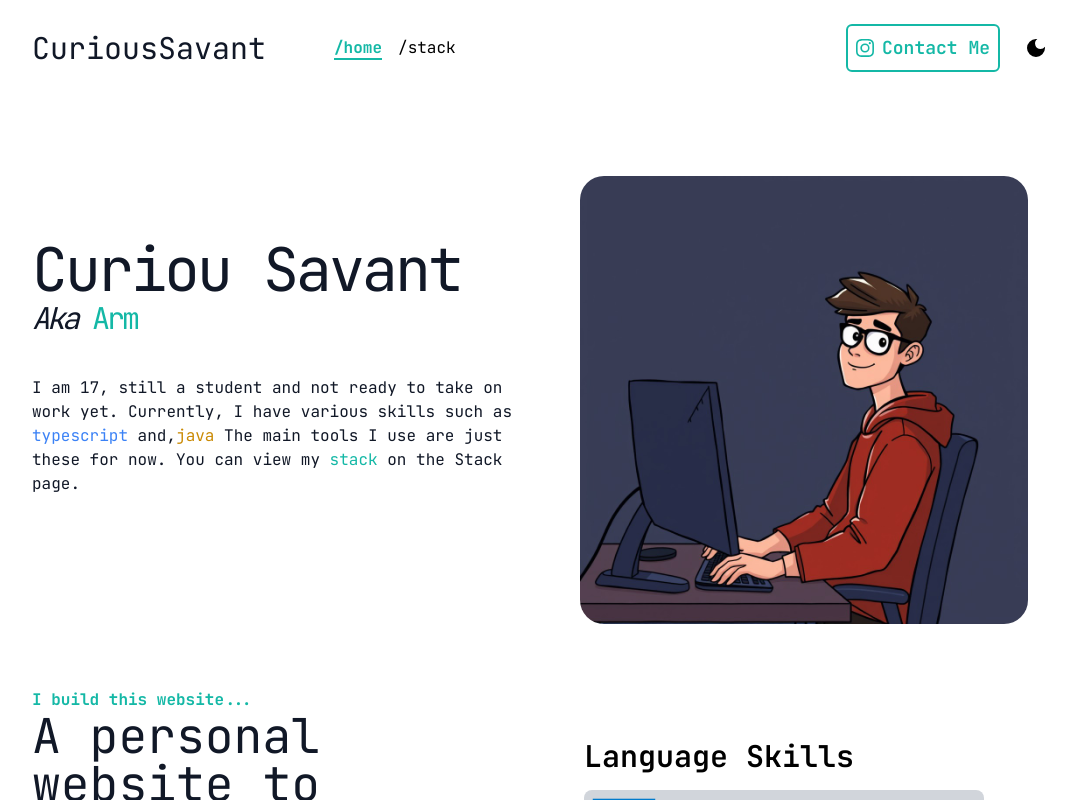
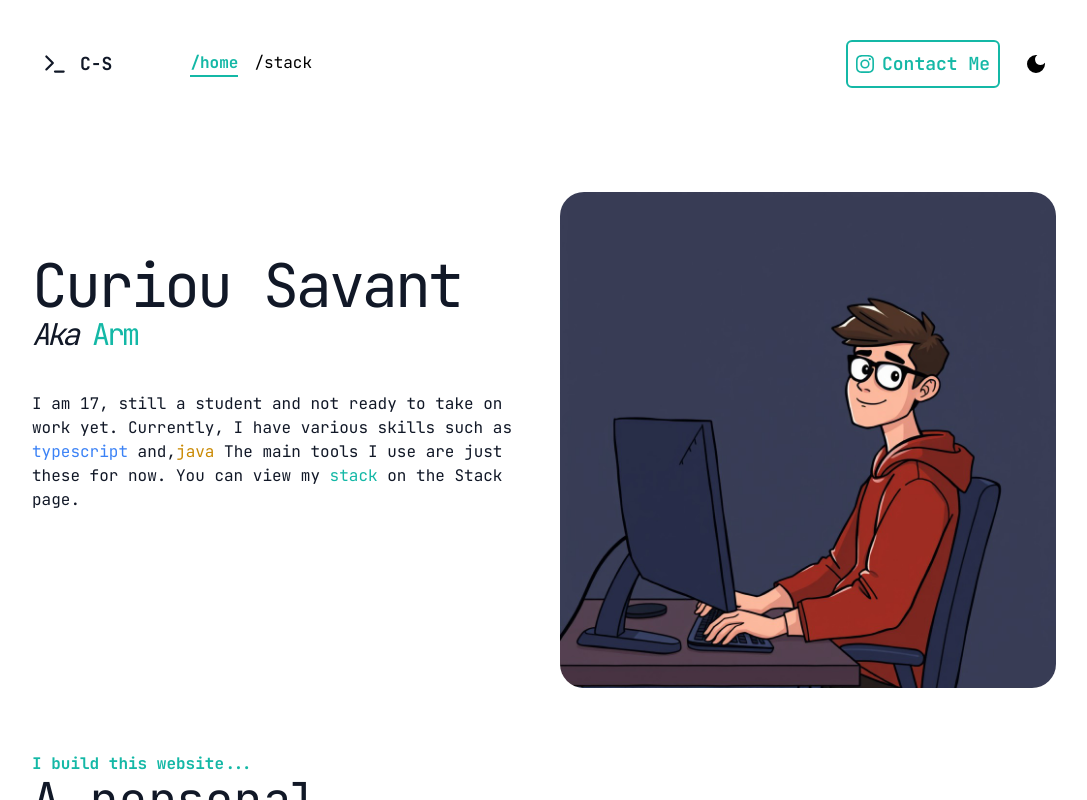
Before and after one commit to CuriousSavant/next-portfolio, a Next.js app: page / in a window 1280 px wide. Shown: the top 800 px of the page, without its empty margins (96-1183 px from the left). Built offline with nearby package versions, Linux system fonts and the light colour scheme.

Commit message:
style: update elm and footer icon colors, adjust avatar size

```diff
--- a/components/About.tsx
+++ b/components/About.tsx
@@ -53,7 +53,7 @@ const CodeComponent = ({ lang, level, logo }: ICodeComponent) => {
 
 	return (
 		<motion.div
-			className="w-full md:w-[400px] h-16 md:h-20 bg-gray-300 dark:bg-gray-800 flex items-center rounded-lg p-2"
+			className="w-full md:w-[400px] h-16 md:h-20 bg-gray-200 dark:bg-gray-900 flex items-center rounded-lg p-2"
 			whileHover={{ scale: 1.05 }}
 		>
 			<img
--- a/components/Footer.tsx
+++ b/components/Footer.tsx
@@ -24,7 +24,7 @@ const Footer = () => {
                         whileHover={{
                             y: -5,
                         }}>
-                        <Link href={link.href} className='hover:text-pink-600 transition duration-150 ease-in-out'>{link.icon}</Link>
+                        <Link href={link.href} className='dark:text-white text-gray-900 hover:text-teal-600 transition duration-150 ease-in-out'>{link.icon}</Link>
                     </motion.div>
                 ))}
             </div>
--- a/components/Hero.tsx
+++ b/components/Hero.tsx
@@ -8,7 +8,7 @@ import { motion } from 'framer-motion'
 const Hero = () => {
   return (
     <div className='px-2.5 md:p-2 lg:p-0'>
-      <div className='w-full mt-0 md:mt-20 grid grid-cols-1 md:grid-cols-2 gap-4'>
+      <div className='w-full mt-0 md:mt-16 grid grid-cols-1 md:grid-cols-2 gap-8'>
         <div className='flex flex-col pt-16 gap-4 mx-auto'>
           <h1 className='text-4xl md:text-6xl tracking-tighter text-gray-900 dark:text-white text-center md:text-start'>
             {CONFIG.NAME}
@@ -40,7 +40,7 @@ const Hero = () => {
             <img
               src={CONFIG.AVATAR_URL}
               alt="curiousSavant"
-              className="mx-auto md:h-128 md:w-128 max-w-md w-full object-cover rounded-3xl"
+              className="rounded-3xl"
             />
           </motion.div>
         </div>
--- a/components/Navbar.tsx
+++ b/components/Navbar.tsx
@@ -5,8 +5,9 @@ import Link from 'next/link';
 import { CONFIG } from '@/lib';
 import { motion, AnimatePresence } from 'framer-motion';
 import Highlight from './Highlight';
+import Logo from './logo';
 
-const NavLinks = [
+const navLinks = [
   {
     name: 'home',
     href: '/',
@@ -47,26 +48,24 @@ const Navbar = () => {
 
   return (
     <div className='w-full px-2.5 md:p-2 lg:p-0'>
-      <nav className='h-24 flex justify-between items-center'>
+      <nav className='h-32 flex justify-between items-center'>
         <div className='flex items-center'>
           <h1 onClick={() => { window.location.href = "/" }}
             className="flex flex-row justify-center items-center text-white text-3xl mr-5">
             <div className="hover:cursor-pointer text-xl md:text-3xl text-gray-900 dark:text-white">
-              {CONFIG.NICKNAME}
+              <Logo />
             </div>
           </h1>
-          <ul className='md:flex space-x-4 ml-12 hidden'>
-            {NavLinks.map((link, index) => (
-              <li key={index}>
+          <div className='md:flex space-x-4 ml-12 hidden'>
+            {navLinks.map((link, index) => (
               <Link
                 href={link.href}
                 onClick={() => setCurrentPage(link.href)}
                 className={`${currentPage === link.href ? 'text-teal-500 font-bold border-b-2 border-teal-500' : 'text-black dark:text-white'}`}>
                 /{link.name}
               </Link>
-              </li>
             ))}
-          </ul>
+          </div>
         </div>
         <div className='flex items-center text-black'>
           <button
@@ -107,7 +106,7 @@ const MobileDropDown = ({ currentPage, onLinkClick, closeDropdown }: { currentPa
       exit={{ opacity: 0, y: -20 }}
       transition={{ duration: 0.3 }}
     >
-      {NavLinks.map((link, key) => {
+      {navLinks.map((link, key) => {
         if (!link.open) return null;
         return (
           <motion.div
--- /dev/null
+++ b/components/logo.tsx
@@ -0,0 +1,39 @@
+import Link from 'next/link'
+import styled from '@emotion/styled'
+import TerminalIcon from './terminal'
+
+const LogoBox = styled.span`
+  font-weight: bold;
+  font-size: 18px;
+  display: inline-flex;
+  align-items: center;
+  height: 40px;
+  line-height: 1;
+  padding: 10px;
+
+  > svg {
+    transition: 200ms ease;
+  }
+
+  &:hover > svg {
+    transform: rotate(20deg);
+  }
+`
+
+const Logo = () => {
+    return (
+        (<Link href="/" scroll={false}>
+            <LogoBox>
+                <TerminalIcon />
+                <h1
+                    className='ml-2'
+                >
+                    C-S
+                </h1>
+            </LogoBox>
+        </Link>
+        )
+    );
+}
+
+export default Logo
--- /dev/null
+++ b/components/terminal.tsx
@@ -0,0 +1,21 @@
+const TerminalIcon = (props: any) => {
+    return (
+        <svg
+            xmlns="http://www.w3.org/2000/svg"
+            width={26}
+            height={26}
+            viewBox="0 0 24 24"
+            className="inline-block mr-1 transition-transform group-hover:rotate-[20deg]"
+            fill="none"
+            stroke="currentColor"
+            stroke-width="2"
+            stroke-linecap="round"
+            stroke-linejoin="round"
+            {...props}
+        >
+            <polyline points="4 17 10 11 4 5" />
+            <line x1="12" y1="19" x2="20" y2="19" />
+        </svg>
+    )
+}
+export default TerminalIcon;
--- a/package.json
+++ b/package.json
@@ -9,7 +9,8 @@
     "lint": "next lint"
   },
   "dependencies": {
-    "framer-motion": "^11.3.29",
+    "@emotion/styled": "^11.13.0",
+    "framer-motion": "^11.3.31",
     "next": "14.2.5",
     "react": "^18",
     "react-dom": "^18",
--- a/pages/stack.tsx
+++ b/pages/stack.tsx
@@ -18,7 +18,7 @@ const StackPage = () => {
             <motion.div
               key={index}
               whileHover={{ y: -5 }}
-              className='cursor-pointer bg-gray-600 dark:bg-gray-800 flex flex-col justify-center items-center p-4 md:w-128 md:h-128 rounded-md'
+              className='cursor-pointer bg-gray-200 dark:bg-gray-900 flex flex-col justify-center items-center p-4 md:w-128 md:h-128 rounded-md'
             >
               <a href={icon.href} className='relative w-24 h-24'>
                 <Image
@@ -28,7 +28,7 @@ const StackPage = () => {
                   objectFit='contain'
                 />
               </a>
-              <h1 className='text-gray-100 dark:text-white mt-2 text-sm'>{icon.title}</h1>
+              <h1 className='text-gray-900 dark:text-white mt-2 text-sm'>{icon.title}</h1>
             </motion.div>
           ))}
         </div>
```
Also changed, not shown: lib/index.ts (line endings or trailing spaces), 1 other file (tests, documents, lock files or other folders). Lines whose indentation alone changed are shown as unchanged.
